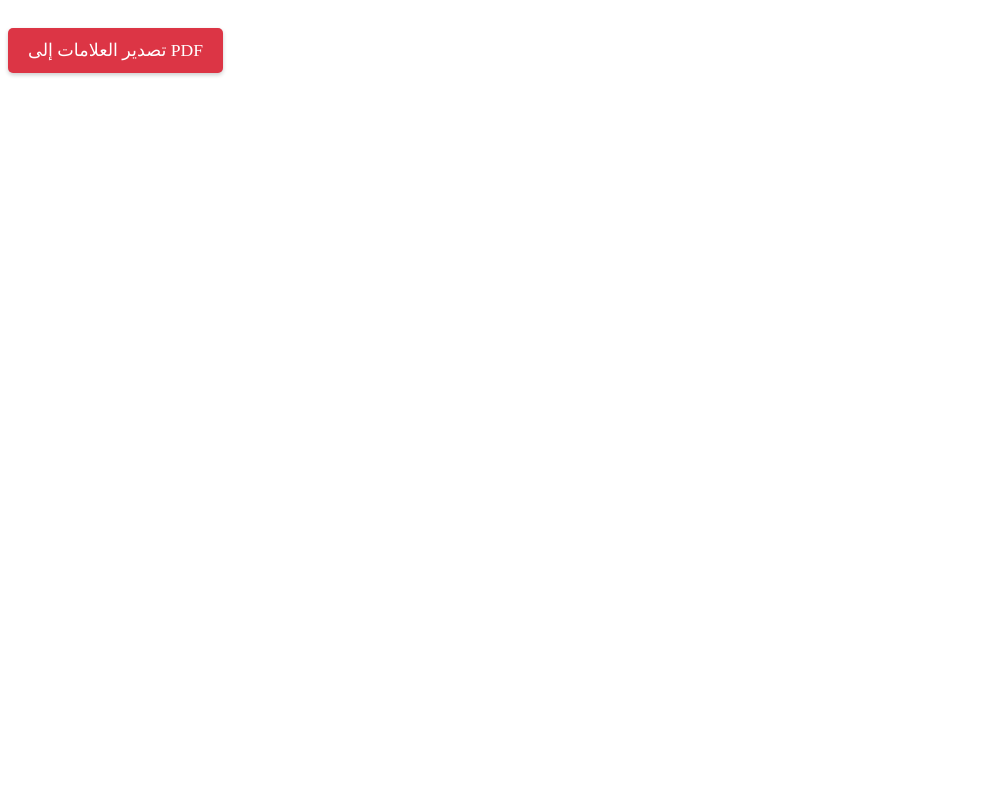
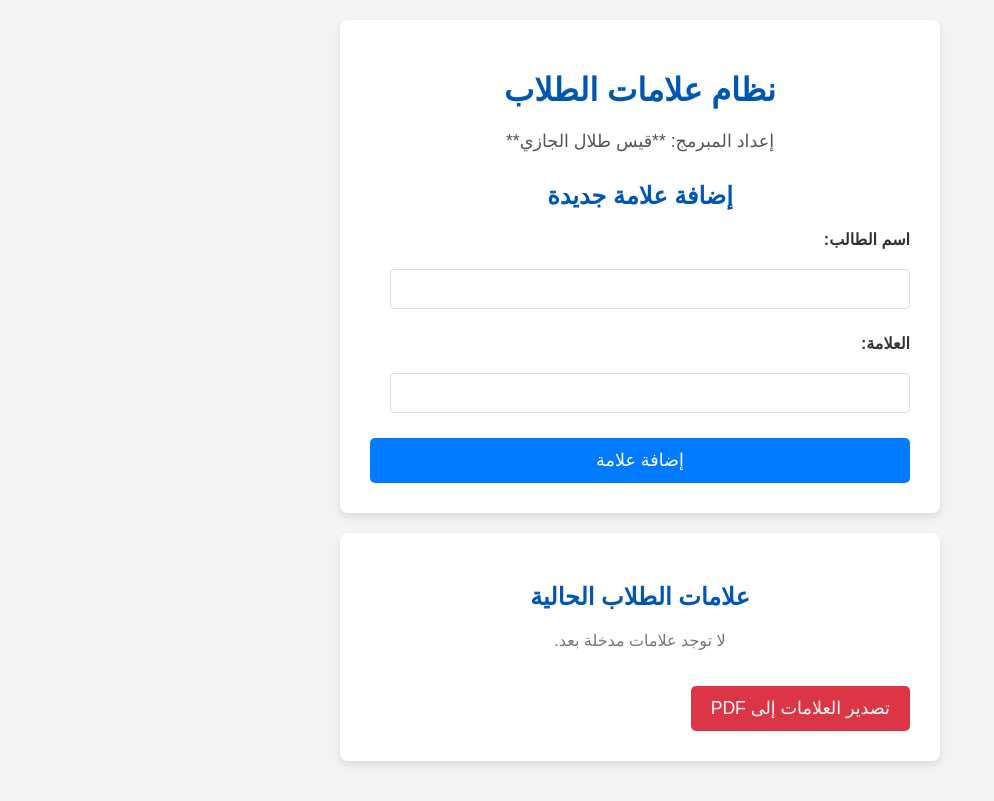
Before and after one commit to qaes26/Student-Grades-App-by-Qais, a Flask app: page / in a window 1280 px wide. Shown: the whole page, without its empty margins (0-994 px from the left). Before the commit the page ends 76 px from the top, so only its background shows below. Run offline with Flask 3, Linux system fonts and the light colour scheme.

Commit message:
Fix layout and add PDF export

```diff
--- a/app.py
+++ b/app.py
@@ -1,13 +1,11 @@
 from flask import Flask, render_template, request, send_file
 from io import BytesIO
-from weasyprint import HTML, CSS
-from datetime import datetime # لإضافة التاريخ في تقرير الـ PDF
+from weasyprint import HTML, CSS # هذه المكتبات لميزة PDF
 
 app = Flask(__name__)
 
 # قاموس لتخزين أسماء الطلاب وعلاماتهم
-# هذا القاموس سيعاد تعيينه كلما أعيد تشغيل التطبيق على Render
-# للحفاظ على البيانات بشكل دائم، ستحتاج إلى قاعدة بيانات (وهذا موضوع آخر)
+# (هذا سيتم مسحه عند إعادة تشغيل التطبيق على Render، للتطبيقات الدائمة نحتاج قاعدة بيانات)
 students_grades = {}
 
 @app.route('/')
@@ -32,7 +30,7 @@
         else:
             message = "الرجاء إدخال علامة بين 0 و 100."
     except ValueError:
-        message = "إدخال غير صالح للعلامة. الرجاء إدخال رقم."
+        message = "إدخال غير صالح للعلامة. الرجاء إدخال رقم للعلامة."
 
     programmer_name = "قيس طلال الجازي"
     return render_template('index.html', programmer_name=programmer_name, grades=students_grades, message=message)
@@ -40,31 +38,70 @@
 @app.route('/export_grades_pdf')
 def export_grades_pdf():
     """
-    معالجة طلب تصدير علامات الطلاب إلى ملف PDF.
+    مسار لتوليد ملف PDF لعلامات الطلاب.
     """
-    # الحصول على التاريخ الحالي لإدراجه في التقرير
-    current_date = datetime.now().strftime("%Y-%m-%d %H:%M:%S")
+    # إنشاء محتوى HTML لتقرير PDF
+    # نمرر grades لـ pdf_template.html
+    html_content = render_template('pdf_template.html', grades=students_grades)
 
-    # إنشاء محتوى HTML لتقرير PDF باستخدام قالب منفصل
-    # نمرر له العلامات والتاريخ الحالي
-    html_content = render_template('pdf_template.html', grades=students_grades, current_date=current_date)
+    # تجهيز CSS أساسي للتصميم داخل الـ PDF
+    # لاحظ: WeasyPrint بيدعم CSS، هذا مثال بسيط
+    # يمكنك وضع CSS في ملف منفصل وربطه في pdf_template.html أيضاً
+    pdf_styles = CSS(string='''
+        body {
+            font-family: 'Arial', sans-serif;
+            direction: rtl;
+            text-align: right;
+            margin: 40px;
+            font-size: 14px;
+            color: #333;
+        }
+        h1 {
+            color: #0056b3;
+            text-align: center;
+            margin-bottom: 20px;
+        }
+        table {
+            width: 100%;
+            border-collapse: collapse;
+            margin-top: 20px;
+        }
+        th, td {
+            border: 1px solid #ddd;
+            padding: 10px;
+            text-align: right;
+        }
+        th {
+            background-color: #f2f2f2;
+            color: #0056b3;
+            font-weight: bold;
+        }
+        .no-grades {
+            text-align: center;
+            color: #777;
+            margin-top: 20px;
+        }
+        .footer {
+            margin-top: 50px;
+            text-align: center;
+            font-size: 0.8em;
+            color: #666;
+        }
+    ''')
 
     # تحويل HTML إلى PDF باستخدام WeasyPrint
     pdf_file = BytesIO()
-    # base_url=request.base_url ضرورية لـ WeasyPrint للتعامل مع المسارات النسبية (إذا كان لديك صور أو ملفات CSS خارجية)
-    # stylesheets=[CSS(string='...')] هنا نضيف CSS أساسي لضمان دعم اللغة العربية بشكل جيد.
-    HTML(string=html_content, base_url=request.base_url).write_pdf(
-        pdf_file,
-        stylesheets=[CSS(string='body { font-family: Arial, sans-serif; direction: rtl; text-align: right; }')]
-    )
-    pdf_file.seek(0) # ارجع لبداية الملف عشان send_file تقرأه من البداية
+    HTML(string=html_content, base_url=request.url_root).write_pdf(pdf_file, stylesheets=[pdf_styles])
+    pdf_file.seek(0) # ارجع لبداية الملف
 
-    # إرسال ملف PDF للمستخدم للتحميل
+    # إرسال ملف PDF للمستخدم
     return send_file(pdf_file,
                      mimetype='application/pdf',
                      as_attachment=True,
-                     download_name=f'علامات_الطلاب_{datetime.now().strftime("%Y%m%d%H%M%S")}.pdf')
+                     download_name='علامات_الطلاب.pdf')
 
-# هذا الجزء فقط للتشغيل المحلي، ولن يتم استخدامه على Render (حيث يستخدم Gunicorn)
+# هذا الجزء لا يحتاجه Render عند النشر، ولكنه مفيد للتشغيل المحلي
+# يمكنك حذفه قبل الرفع للإنتاج إذا أردت
 if __name__ == '__main__':
+    # تأكد أن Debug هو False في الإنتاج
     app.run(debug=True, host='0.0.0.0', port=5000)
--- a/templates/index.html
+++ b/templates/index.html
@@ -1,8 +1,108 @@
-<a href="/export_grades_pdf" class="button-export">تصدير العلامات إلى PDF</a>
-
+<!DOCTYPE html>
+<html lang="ar" dir="rtl">
+<head>
+    <meta charset="UTF-8">
+    <meta name="viewport" content="width=device-width, initial-scale=1.0">
+    <title>نظام علامات الطلاب</title>
     <style>
-    /* ... باقي أكواد CSS لديك ... */
-
+        body {
+            font-family: 'Arial', sans-serif;
+            background-color: #f4f4f4;
+            color: #333;
+            margin: 0;
+            padding: 20px;
+            display: flex;
+            flex-direction: column;
+            align-items: center;
+        }
+        .container {
+            background-color: #fff;
+            padding: 30px;
+            border-radius: 8px;
+            box-shadow: 0 4px 8px rgba(0, 0, 0, 0.1);
+            width: 100%;
+            max-width: 600px;
+            box-sizing: border-box;
+            margin-bottom: 20px;
+        }
+        h1, h2 {
+            color: #0056b3;
+            text-align: center;
+        }
+        p.programmer {
+            text-align: center;
+            font-size: 1.1em;
+            color: #555;
+            margin-bottom: 30px;
+        }
+        form {
+            display: flex;
+            flex-direction: column;
+            gap: 15px;
+            margin-top: 20px;
+        }
+        label {
+            font-weight: bold;
+            margin-bottom: 5px;
+            display: block;
+        }
+        input[type="text"], input[type="number"] {
+            width: calc(100% - 20px);
+            padding: 10px;
+            margin-bottom: 10px;
+            border: 1px solid #ddd;
+            border-radius: 4px;
+            font-size: 1em;
+            box-sizing: border-box;
+        }
+        button {
+            background-color: #007bff;
+            color: white;
+            padding: 12px 20px;
+            border: none;
+            border-radius: 5px;
+            cursor: pointer;
+            font-size: 1.1em;
+            transition: background-color 0.3s ease;
+        }
+        button:hover {
+            background-color: #0056b3;
+        }
+        .message {
+            background-color: #d4edda;
+            color: #155724;
+            border: 1px solid #c3e6cb;
+            padding: 10px;
+            border-radius: 5px;
+            margin-top: 15px;
+            text-align: center;
+        }
+        ul {
+            list-style: none;
+            padding: 0;
+            margin-top: 20px;
+        }
+        li {
+            background-color: #e9ecef;
+            margin-bottom: 10px;
+            padding: 10px 15px;
+            border-radius: 4px;
+            display: flex;
+            justify-content: space-between;
+            align-items: center;
+            font-size: 1.05em;
+        }
+        li span.name {
+            font-weight: bold;
+            color: #0056b3;
+        }
+        li span.grade {
+            background-color: #28a745;
+            color: white;
+            padding: 5px 10px;
+            border-radius: 3px;
+            font-weight: bold;
+        }
         .button-export {
             background-color: #dc3545; /* لون أحمر مناسب */
             color: white;
@@ -16,10 +116,50 @@
             display: inline-block; /* لكي يأخذ الـ padding */
             margin-top: 20px; /* مسافة من الأعلى */
             text-align: center;
-        /* هذا السطر ممكن تضيفه ليعطي الزر شكل الزر وليس مجرد رابط نصي */
-        box-shadow: 0 2px 4px rgba(0,0,0,0.2);
         }
         .button-export:hover {
             background-color: #c82333;
         }
     </style>
+</head>
+<body>
+    <div class="container">
+        <h1>نظام علامات الطلاب</h1>
+        <p class="programmer">إعداد المبرمج: **{{ programmer_name }}**</p>
+
+        {% if message %}
+            <div class="message">{{ message }}</div>
+        {% endif %}
+
+        <h2>إضافة علامة جديدة</h2>
+        <form action="/add_grade" method="post">
+            <label for="student_name">اسم الطالب:</label>
+            <input type="text" id="student_name" name="student_name" required>
+
+            <label for="grade">العلامة:</label>
+            <input type="number" id="grade" name="grade" step="0.1" min="0" max="100" required>
+
+            <button type="submit">إضافة علامة</button>
+        </form>
+    </div>
+
+    <div class="container">
+        <h2>علامات الطلاب الحالية</h2>
+        {% if grades %}
+            <ul>
+                {% for name, grade in grades.items() %}
+                    <li>
+                        <span class="name">الطالب: {{ name }}</span>
+                        <span class="grade">العلامة: {{ grade }}</span>
+                    </li>
+                {% endfor %}
+            </ul>
+        {% else %}
+            <p style="text-align: center; color: #777;">لا توجد علامات مدخلة بعد.</p>
+        {% endif %}
+
+        {# زر تصدير PDF #}
+        <a href="/export_grades_pdf" class="button-export">تصدير العلامات إلى PDF</a>
+    </div>
+</body>
+</html>
```
Also changed, not shown: templates/pdf_template.html (+8 -29 lines). Lines whose indentation alone changed are shown as unchanged.
